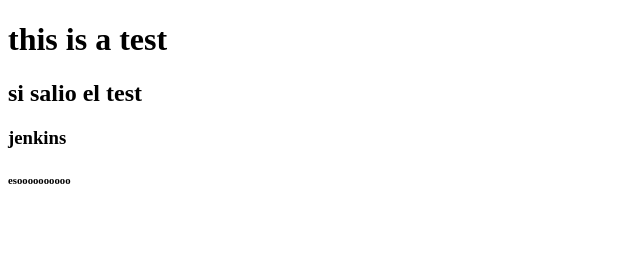
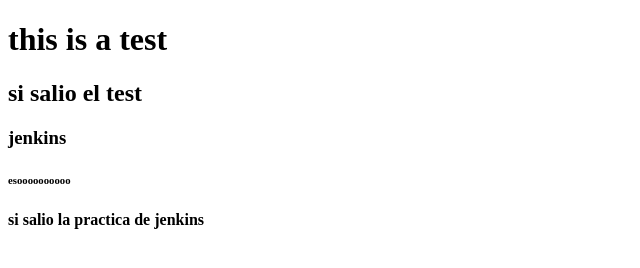
Before and after one commit to LilNagga/git_virt, a plain HTML site: page index.html in a window 1280 px wide. Shown: the whole page, without its empty margins (0-640 px from the left). Drawn offline with Linux system fonts and the light colour scheme.

Commit message:
ya estamos

```diff
--- a/index.html
+++ b/index.html
@@ -11,6 +11,8 @@
     <h3>jenkins</h3>
     <div>
        <h6>esoooooooooo</h6>
+
+       <h4>si salio la practica de jenkins</h4>
     </div>
 </body>
 </html>
```
